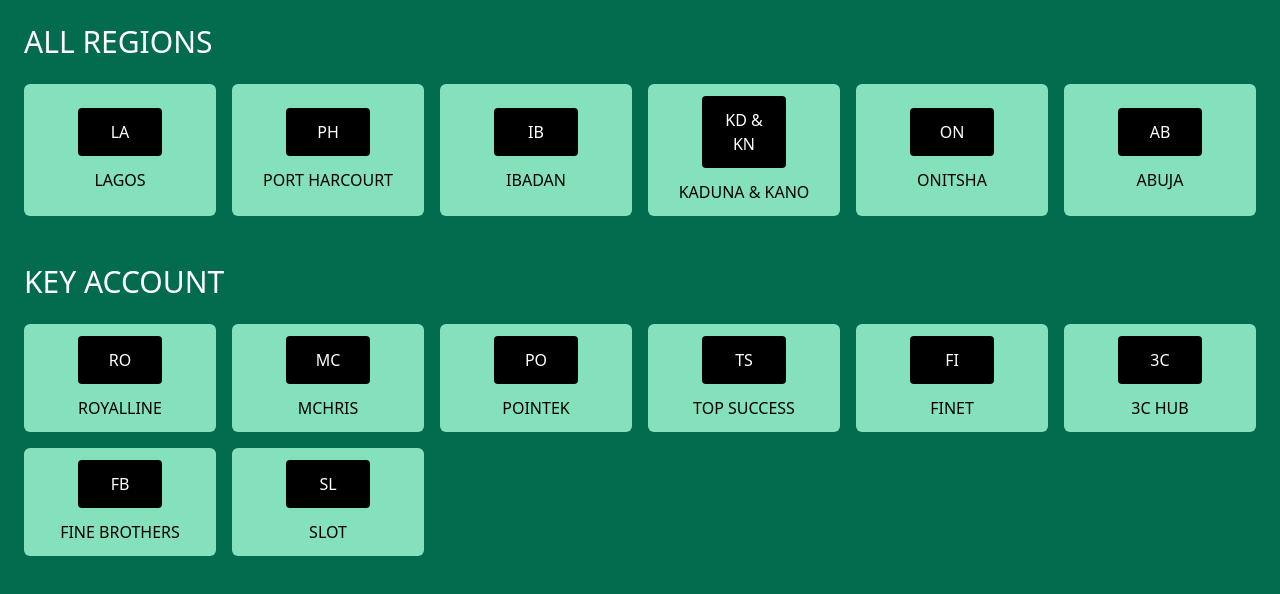
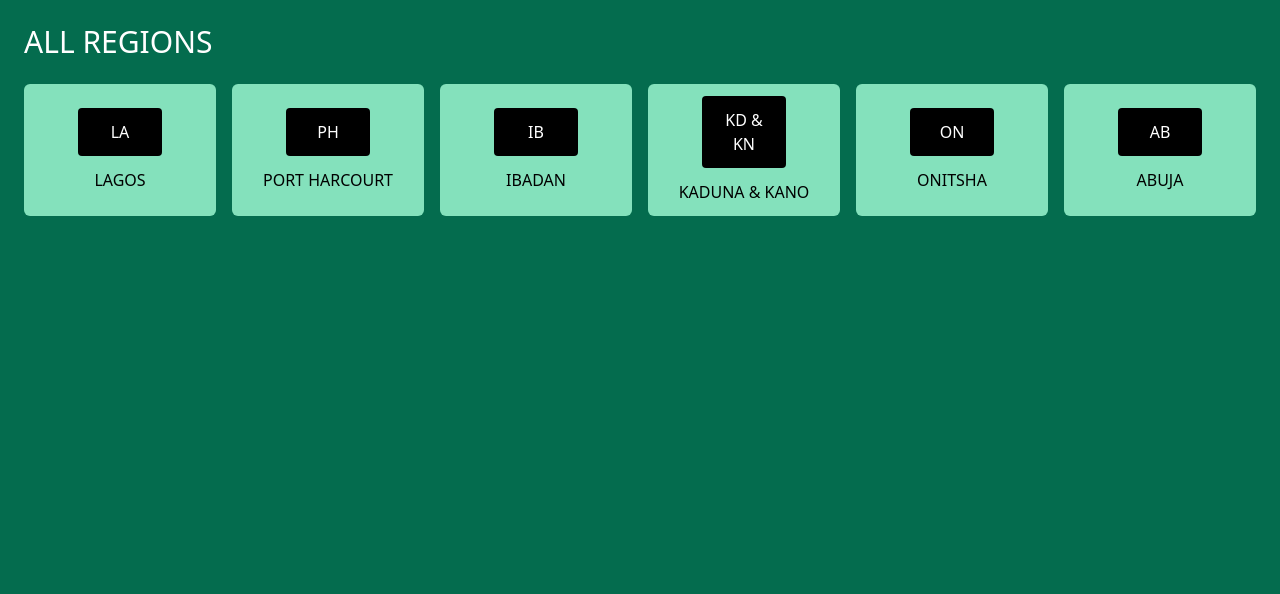
Before and after one commit to laurentcodes/infinix-slot, a Next.js app: page / in a window 1280 px wide. Shown: the top 594 px of the page. Built offline with nearby package versions, Linux system fonts and the light colour scheme.

Commit message:
fix: remove ka

```diff
--- a/src/pages/index.jsx
+++ b/src/pages/index.jsx
@@ -1,6 +1,6 @@
 import { useRouter } from 'next/router';
 
-import { regions, KARegions } from '../../data/regions';
+import { regions } from '../../data/regions';
 // import { addTicket } from './api/services';
 
 // import { phc } from '../../data/data';
@@ -70,7 +70,7 @@
 				)}
 			</div>
 
-			<div className='mt-12'>
+			{/* <div className='mt-12'>
 				<h3 className='text-3xl uppercase text-white mb-6'>Key Account</h3>
 
 				{KARegions.length > 0 && (
@@ -91,7 +91,7 @@
 						))}
 					</div>
 				)}
-			</div>
+			</div> */}
 		</div>
 	);
 };
```
